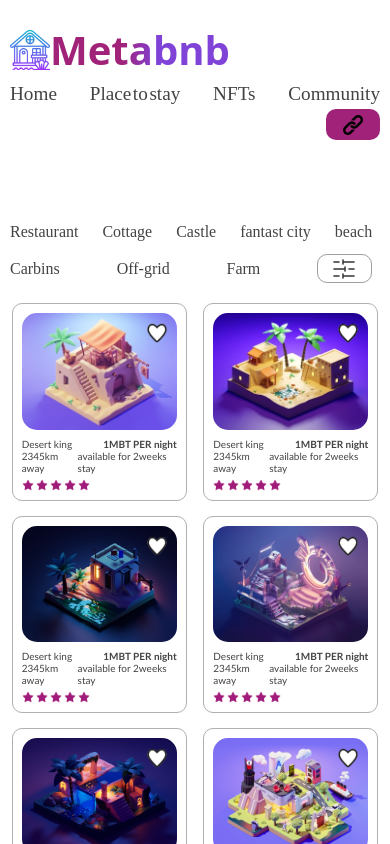
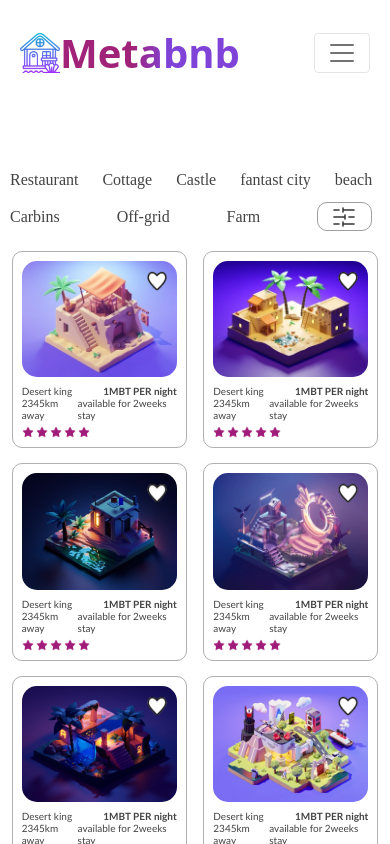
Before and after one commit to ismailhabeeb/metabnb, a React (Vite) app: page /placeToStay in a window 390 px wide. Shown: the top 844 px of the page. Built offline with nearby package versions, Linux system fonts and the light colour scheme; a web font is replaced by a local one.

Commit message:
refactor: used hanburger for navbar mobile responsiveness

```diff
--- a/src/assets/styles/navbar.css
+++ b/src/assets/styles/navbar.css
@@ -1,23 +1,27 @@
 .navbar {
-/* text-align: center; */
+    /* text-align: center; */
 }
-.ttt{
+
+.ttt {
     text-align: center;
 
 }
-.name{
+
+.name {
     font-size: 40px;
-    background: -webkit-linear-gradient(360deg,#A02279,#A02279, #A02279, rgb(128,67,216),rgb(128,67,216),rgb(128,67,216)) ;
+    background: -webkit-linear-gradient(360deg, #A02279, #A02279, #A02279, rgb(128, 67, 216), rgb(128, 67, 216), rgb(128, 67, 216));
     -webkit-background-clip: text;
     -webkit-text-fill-color: transparent;
     text-align: center;
     margin: auto;
 
 }
-.page{
-font-size: larger;
-font-family: 'red Rose';
+
+.page {
+    font-size: larger;
+    font-family: 'red Rose';
 }
+
 .btn {
     border-radius: 10px;
     border: 1px solid transparent;
@@ -28,60 +32,57 @@ font-family: 'red Rose';
     cursor: pointer;
     transition: border-color 0.25s;
     color: white;
-  }
-.nav{
-    width: 47%;
+}
+
+.navbar-collapse {
+    margin-left: 150px;
+    width: 300px !important;
+
+}
+
+.nav {
+    width: 70% !important;
     word-spacing: -0.2rem;
 }
+
 .Connect img {
     display: none;
 
 }
-.header{
+
+.header {
     margin-top: 10px;
 }
 
 /* 912 */
-@media (max-width: 1024px) {
-    .nav{
-        width: 70% !important;
-        justify-content: space-between !important;
-    }
-    .header{
-       flex-wrap: wrap;
-    }
-    .Conn{
-        justify-content: right;
-        margin-left: auto;
+
+
+@media (max-width: 1128px) {
+    .navbar-collapse {
+        margin-left: 0;
+        width: 300px !important;
 
     }
-}
-@media (max-width: 768px) {
-    .header{
-        padding: 10px !important;
+    .header {
+        /* padding: 10px !important; */
         padding-bottom: 0 !important;
-    }
-    .nav{
-        width: 100% !important;
-        justify-content: space-between !important;
-    }
-    .Connect img {
-        /* visibility: visible; */
-        display: block;
-    }
-    .Connect p {
-        /* visibility: visible; */
-        display: none;
-    }
-    .Conn{
-        justify-content: right;
-        margin-left: auto;
-
     }
     .btn {
         border-radius: 10px;
         border: 1px solid transparent;
         padding: 0.3em 1.0em;
 
-      }
+    }
+
 }
+@media (max-width: 970px) {
+    .header {
+        padding: 8px !important;
+        padding-bottom: 0 !important;
+    }
+    .nav-item {
+        padding: 0.3em 1.0em;
+
+        width: 100% !important;
+    }
+}
--- a/src/components/navbar.jsx
+++ b/src/components/navbar.jsx
@@ -10,21 +10,35 @@ function Navber() {
 
   return (
     <div className="App">
-      <nav className='tw-flex tw-flex-row tw-justify-between navbar tw-pr-16 tw-pl-16 header'>
-        <div className='tw-flex'>
-          <p className=' ttt my-auto'><img loading='lazy' width={40} src={Logo} alt="" /></p>
-          <p className=' tw-font-bold name'>Metabnb</p>
+      <nav class="navbar navbar-expand-lg navbar-light tw-pr-14 tw-pl-14 header">
+        <div class="container-fluid tw-justify-between ">
+          <div className='tw-flex navbar-brand'>
+            <span className=' ttt my-auto'><img loading='lazy' width={40} src={Logo} alt="" /></span>
+            <span className=' tw-font-bold name'>Metabnb</span>
           </div>
+          <button class="navbar-toggler" type="button" data-bs-toggle="collapse" data-bs-target="#navbarSupportedContent" aria-controls="navbarSupportedContent" aria-expanded="false" aria-label="Toggle navigation">
+            <span class="navbar-toggler-icon "></span>
+          </button>
 
-        <div className='tw-flex tw-flex-row nav tw-justify-evenly black'>
+          <div class="collapse navbar-collapse " id="navbarSupportedContent">
+            <ul class="navbar-nav me-auto mb-2 mb-lg-0 tw-justify-evenly black nav">
+              <li class="nav-item">
                 <main className='page'><Link to="/">Home</Link></main>
+              </li>
+              <li class="nav-item">
                 <main className='page'><Link to={"/placeToStay"}>Place to stay</Link></main>
+              </li>
+              <li class="nav-item">
                 <main className='page'>NFTs</main>
+              </li>
+              <li class="nav-item">
                 <main className='page'>Community</main>
+              </li>
+            </ul>
+            <div className='Conn'>
+              <button className='Connect btn bmc' data-bs-toggle="modal" data-bs-target="#myModal">Connect wallet</button>
             </div>
-
-        <div className='Conn'>
-          <button className='Connect btn bmc' data-bs-toggle="modal" data-bs-target="#myModal"><img loading='lazy' width={20} src={link} alt="" /> <p>Connect wallet</p></button>
+          </div>
         </div>
       </nav>
     </div>
```
Lines whose indentation alone changed are shown as unchanged.
